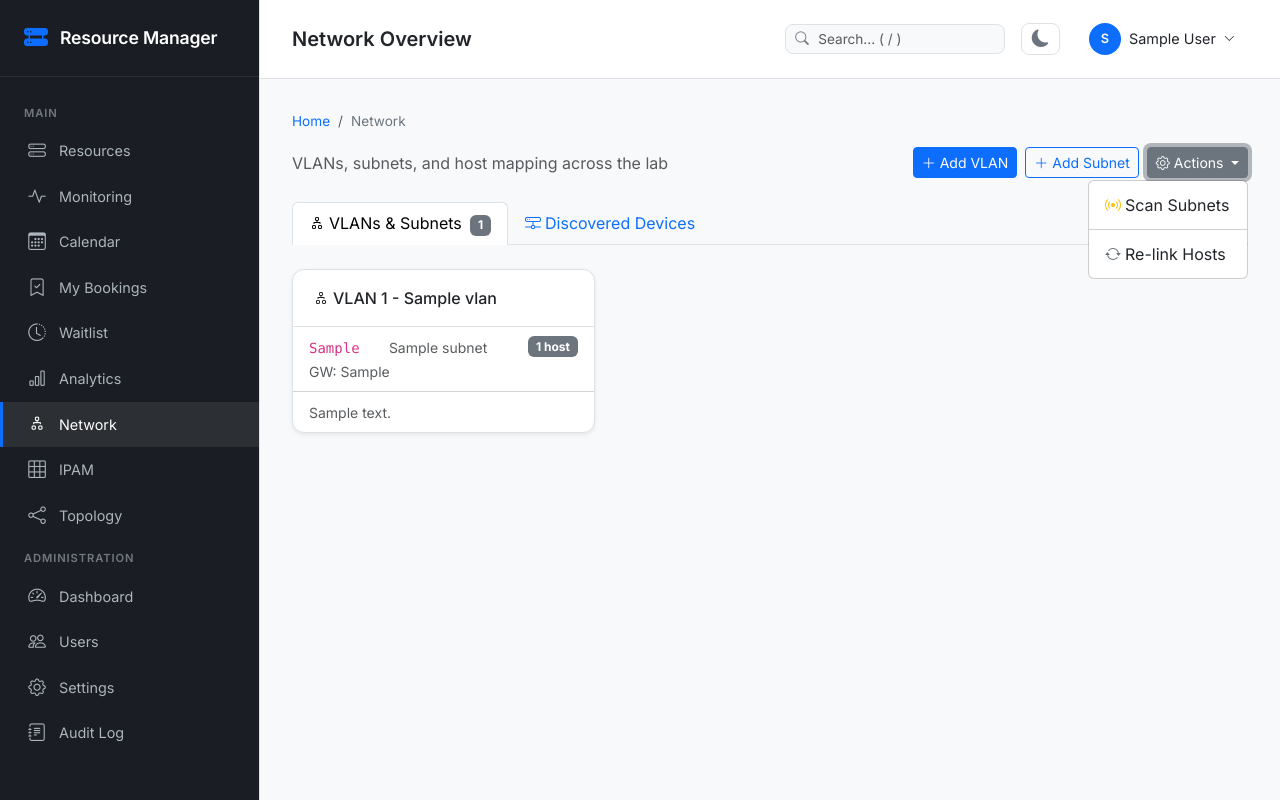
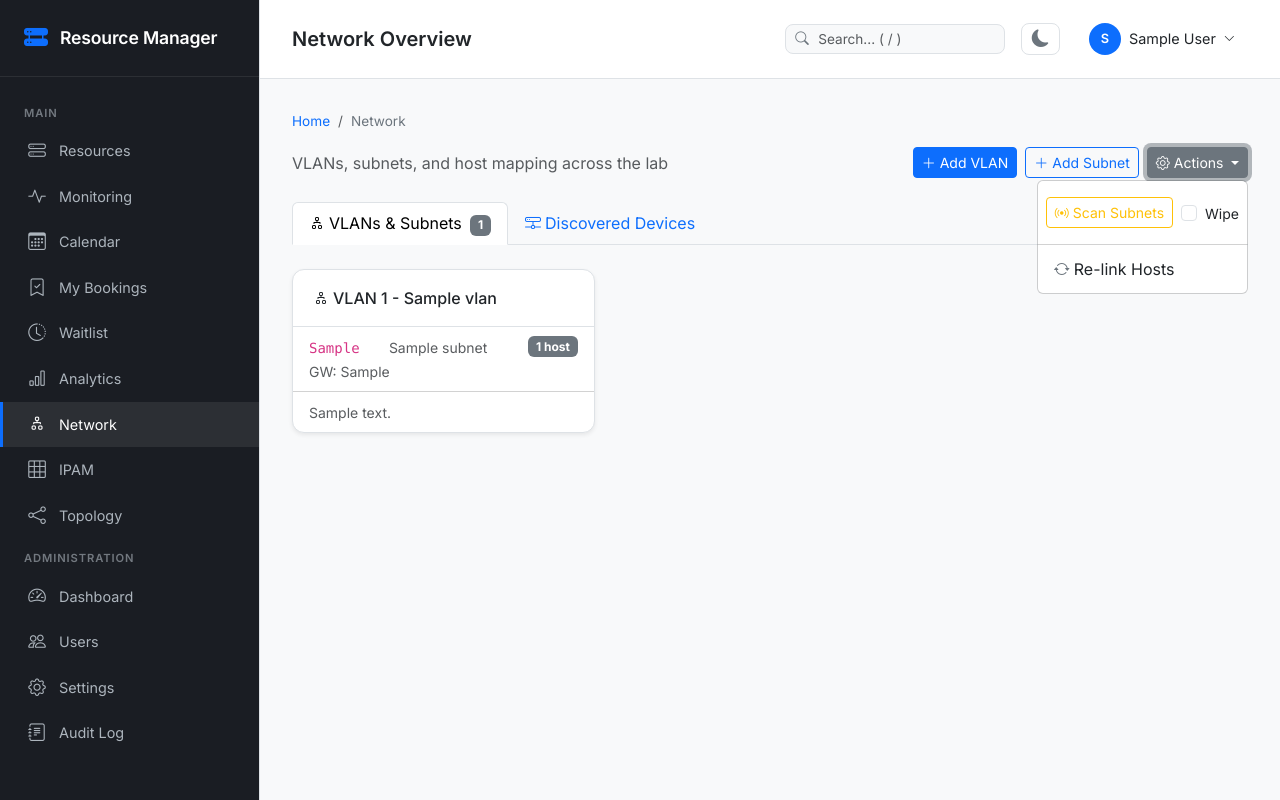
Before and after one commit to eddymhawejj/resource_manager, a Flask app: page /network/ in a window 1280 px wide, after a click on "Actions". Run offline with Flask 3, Linux system fonts and the light colour scheme; a user stored in the database is signed in; tables that the repository leaves empty hold one stand-in row (values such as "Sample post"); data that the repository does not hold is empty; some libraries are stand-ins or nearby versions.

Commit message:
Add 'Wipe' option to scan/discover actions to clear old discovered devices
All three scan entry points now have a "Wipe" checkbox:
- Scan Subnets (overview): wipes all discovered devices before scanning
- Discover Hosts/LLDP (overview): wipes all discovered devices before discovery
- Single subnet scan (IPAM): wipes discovered devices in that subnet only

Wipe deletes resources with resource_type='device' and their associated
ping results. Promoted resources (testbed/server/etc) are not affected.

https://claude.ai/code/session_016QXvAdy9TCLGZb39JLjv95

```diff
--- a/app/network/routes.py
+++ b/app/network/routes.py
@@ -6,7 +6,33 @@ from flask_login import login_required, current_user
 from app.network import bp
 from app.network.forms import VlanForm, SubnetForm
 from app.extensions import db
-from app.models import Vlan, Subnet, Resource, ResourceHost, AppSettings
+from app.models import Vlan, Subnet, Resource, ResourceHost, AppSettings, PingResult
+
+
+def _wipe_discovered_devices(subnet_id=None):
+    """Delete all resources with resource_type='device'.
+
+    If subnet_id is given, only delete devices whose hosts are in that subnet.
+    Returns the count of deleted devices.
+    """
+    query = Resource.query.filter_by(resource_type='device')
+    if subnet_id:
+        device_ids_in_subnet = db.session.query(ResourceHost.resource_id).filter_by(
+            subnet_id=subnet_id
+        ).subquery()
+        query = query.filter(Resource.id.in_(db.session.query(device_ids_in_subnet)))
+
+    devices = query.all()
+    count = len(devices)
+    for device in devices:
+        # Delete ping results for device hosts
+        host_ids = [h.id for h in device.hosts.all()]
+        if host_ids:
+            PingResult.query.filter(PingResult.host_id.in_(host_ids)).delete(synchronize_session=False)
+        db.session.delete(device)
+    if count:
+        db.session.commit()
+    return count
 
 
 def admin_required(f):
@@ -228,6 +254,12 @@ def sync_now():
 def discover_now():
     """Trigger LLDP-based host discovery from the switch."""
     from app.network.switch_sync import discover_hosts_from_switch
+
+    if request.form.get('wipe_devices'):
+        count = _wipe_discovered_devices()
+        if count:
+            flash(f'Wiped {count} previously discovered device(s).', 'info')
+
     result = discover_hosts_from_switch()
     if 'error' in result:
         flash(f'Discovery failed: {result["error"]}', 'danger')
@@ -249,6 +281,12 @@ def scan_subnets():
     """Launch a background ping-sweep scan of all subnets."""
     from flask import current_app
     from app.network.subnet_scan import start_scan_background
+
+    if request.form.get('wipe_devices'):
+        count = _wipe_discovered_devices()
+        if count:
+            flash(f'Wiped {count} previously discovered device(s).', 'info')
+
     started = start_scan_background(current_app._get_current_object())
     if not started:
         flash('A subnet scan is already running.', 'warning')
@@ -265,6 +303,12 @@ def scan_single_subnet(subnet_id):
     from flask import current_app
     from app.network.subnet_scan import start_scan_background
     subnet = db.session.get(Subnet, subnet_id) or abort(404)
+
+    if request.form.get('wipe_devices'):
+        count = _wipe_discovered_devices(subnet_id=subnet_id)
+        if count:
+            flash(f'Wiped {count} previously discovered device(s) in {subnet.cidr}.', 'info')
+
     started = start_scan_background(
         current_app._get_current_object(), subnet_id=subnet_id,
     )
--- a/app/templates/network/overview.html
+++ b/app/templates/network/overview.html
@@ -26,12 +26,18 @@
       </button>
       <ul class="dropdown-menu dropdown-menu-end">
         <li>
-          <form method="POST" action="{{ url_for('network.scan_subnets') }}">
+          <form method="POST" action="{{ url_for('network.scan_subnets') }}" onclick="event.stopPropagation()">
             <input type="hidden" name="csrf_token" value="{{ csrf_token() }}">
-            <button type="submit" class="dropdown-item">
-              <i class="bi bi-broadcast me-1 text-warning"></i>Scan Subnets
-              {% if last_scan %}<small class="text-muted ms-1">{{ last_scan[:16]|replace('T', ' ') }}</small>{% endif %}
-            </button>
+            <div class="dropdown-item d-flex align-items-center gap-2 p-2">
+              <button type="submit" class="btn btn-sm btn-outline-warning flex-grow-1 text-start">
+                <i class="bi bi-broadcast me-1"></i>Scan Subnets
+                {% if last_scan %}<small class="text-muted ms-1">{{ last_scan[:16]|replace('T', ' ') }}</small>{% endif %}
+              </button>
+              <div class="form-check form-check-inline m-0" title="Delete all previously discovered devices before scanning">
+                <input class="form-check-input" type="checkbox" name="wipe_devices" value="1" id="wipe-scan">
+                <label class="form-check-label small" for="wipe-scan">Wipe</label>
+              </div>
+            </div>
           </form>
         </li>
         {% if switch_configured %}
@@ -45,11 +51,17 @@
           </form>
         </li>
         <li>
-          <form method="POST" action="{{ url_for('network.discover_now') }}">
+          <form method="POST" action="{{ url_for('network.discover_now') }}" onclick="event.stopPropagation()">
             <input type="hidden" name="csrf_token" value="{{ csrf_token() }}">
-            <button type="submit" class="dropdown-item">
-              <i class="bi bi-search me-1 text-info"></i>Discover Hosts (LLDP)
-            </button>
+            <div class="dropdown-item d-flex align-items-center gap-2 p-2">
+              <button type="submit" class="btn btn-sm btn-outline-info flex-grow-1 text-start">
+                <i class="bi bi-search me-1"></i>Discover Hosts (LLDP)
+              </button>
+              <div class="form-check form-check-inline m-0" title="Delete all previously discovered devices before discovery">
+                <input class="form-check-input" type="checkbox" name="wipe_devices" value="1" id="wipe-discover">
+                <label class="form-check-label small" for="wipe-discover">Wipe</label>
+              </div>
+            </div>
           </form>
         </li>
         {% endif %}
```
Also changed, not shown: app/templates/network/ipam.html (+8 -0 lines).
